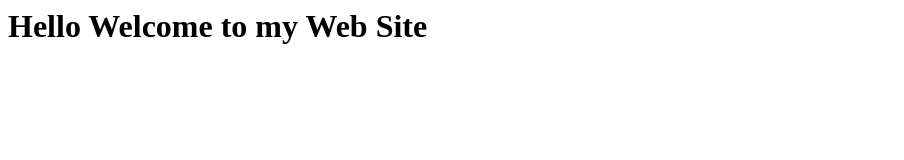
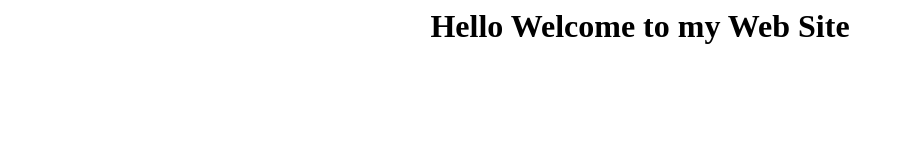
Before and after one commit to anismoula/ansible.apache.role, a plain HTML site: page files/www/index.html in a window 1280 px wide. Shown: the whole page, without its empty margins (0-904 px from the left). Drawn offline with Linux system fonts and the light colour scheme.

```diff
--- a/files/www/index.html
+++ b/files/www/index.html
@@ -1,7 +1,8 @@
 <html>
 
   <body>
-    <h1>  Hello Welcome to my Web Site   </h1>
+    <center> <h1>  Hello Welcome to my Web Site   </h1> </center>
+
   </body>
 
 </html>
```
Also changed, not shown: 3 other files.
